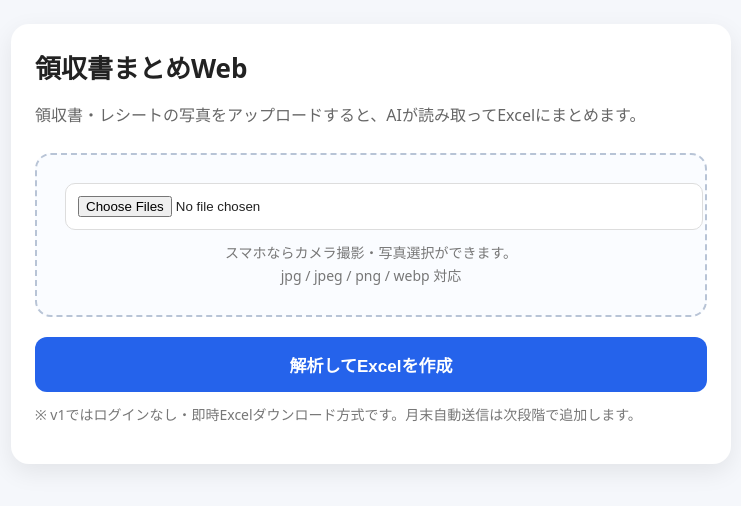
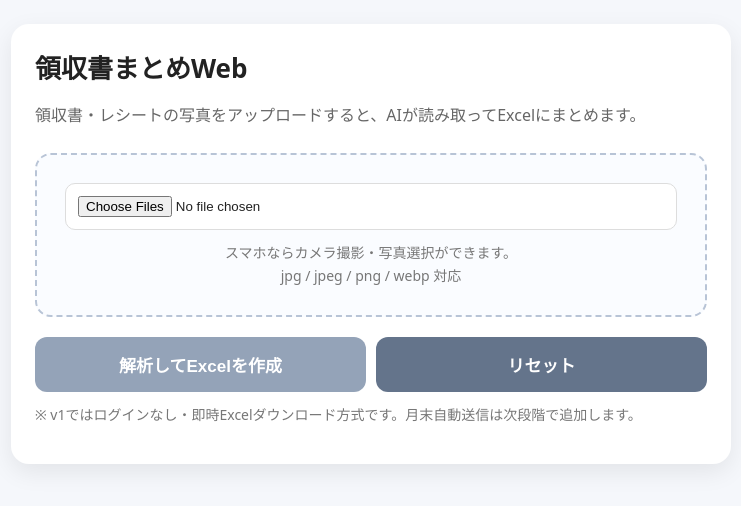
Before and after one commit to mitsugu84/receipt-server, a Flask app: page / in a window 1280 px wide. Shown: the top 506 px of the page, without its empty margins (269-1010 px from the left). Run offline with Flask 3, Linux system fonts and the light colour scheme.

Commit message:
Update index.html

```diff
--- a/receipt_web_v1/templates/index.html
+++ b/receipt_web_v1/templates/index.html
@@ -46,6 +46,23 @@
             background: #fff;
             border-radius: 10px;
             border: 1px solid #ddd;
+            box-sizing: border-box;
+        }
+        .file-list {
+            margin-top: 14px;
+            padding: 12px;
+            background: #f8fafc;
+            border-radius: 10px;
+            text-align: left;
+            font-size: 14px;
+            color: #334155;
+            display: none;
+            line-height: 1.7;
+        }
+        .button-row {
+            display: flex;
+            gap: 10px;
+            margin-top: 14px;
         }
         button {
             width: 100%;
@@ -61,6 +78,16 @@
         button:hover {
             background: #1d4ed8;
         }
+        button:disabled {
+            background: #94a3b8;
+            cursor: not-allowed;
+        }
+        .reset-button {
+            background: #64748b;
+        }
+        .reset-button:hover {
+            background: #475569;
+        }
         .notice {
             background: #fff7ed;
             color: #9a3412;
@@ -73,6 +100,11 @@
             font-size: 14px;
             margin-top: 12px;
             line-height: 1.6;
+        }
+        @media (max-width: 520px) {
+            .button-row {
+                flex-direction: column;
+            }
         }
     </style>
 </head>
@@ -92,15 +124,22 @@
           {% endif %}
         {% endwith %}
 
-        <form action="/analyze" method="post" enctype="multipart/form-data">
+        <form action="/analyze" method="post" enctype="multipart/form-data" id="uploadForm">
             <div class="upload-box">
-                <input type="file" name="receipts" accept="image/*" multiple required>
+                <input type="file" name="receipts" id="receiptInput" accept="image/*" multiple required>
+
+                <div id="fileList" class="file-list"></div>
+
                 <div class="small">
                     スマホならカメラ撮影・写真選択ができます。<br>
                     jpg / jpeg / png / webp 対応
                 </div>
             </div>
-            <button type="submit">解析してExcelを作成</button>
+
+            <div class="button-row">
+                <button type="submit" id="submitButton" disabled>解析してExcelを作成</button>
+                <button type="button" class="reset-button" id="resetButton">リセット</button>
+            </div>
         </form>
 
         <p class="small">
@@ -108,5 +147,50 @@
         </p>
     </div>
 </div>
+
+<script>
+    const receiptInput = document.getElementById("receiptInput");
+    const fileList = document.getElementById("fileList");
+    const resetButton = document.getElementById("resetButton");
+    const submitButton = document.getElementById("submitButton");
+    const uploadForm = document.getElementById("uploadForm");
+
+    function updateFileList() {
+        const files = Array.from(receiptInput.files);
+
+        if (files.length === 0) {
+            fileList.style.display = "none";
+            fileList.innerHTML = "";
+            submitButton.disabled = true;
+            return;
+        }
+
+        submitButton.disabled = false;
+        fileList.style.display = "block";
+
+        const names = files.map((file, index) => {
+            return `${index + 1}. ${file.name}`;
+        });
+
+        fileList.innerHTML = `
+            <strong>選択中の写真：${files.length}枚</strong><br>
+            ${names.join("<br>")}
+        `;
+    }
+
+    receiptInput.addEventListener("change", updateFileList);
+
+    resetButton.addEventListener("click", function () {
+        receiptInput.value = "";
+        updateFileList();
+    });
+
+    uploadForm.addEventListener("submit", function () {
+        submitButton.disabled = true;
+        submitButton.textContent = "解析中...";
+    });
+
+    updateFileList();
+</script>
 </body>
 </html>
```
